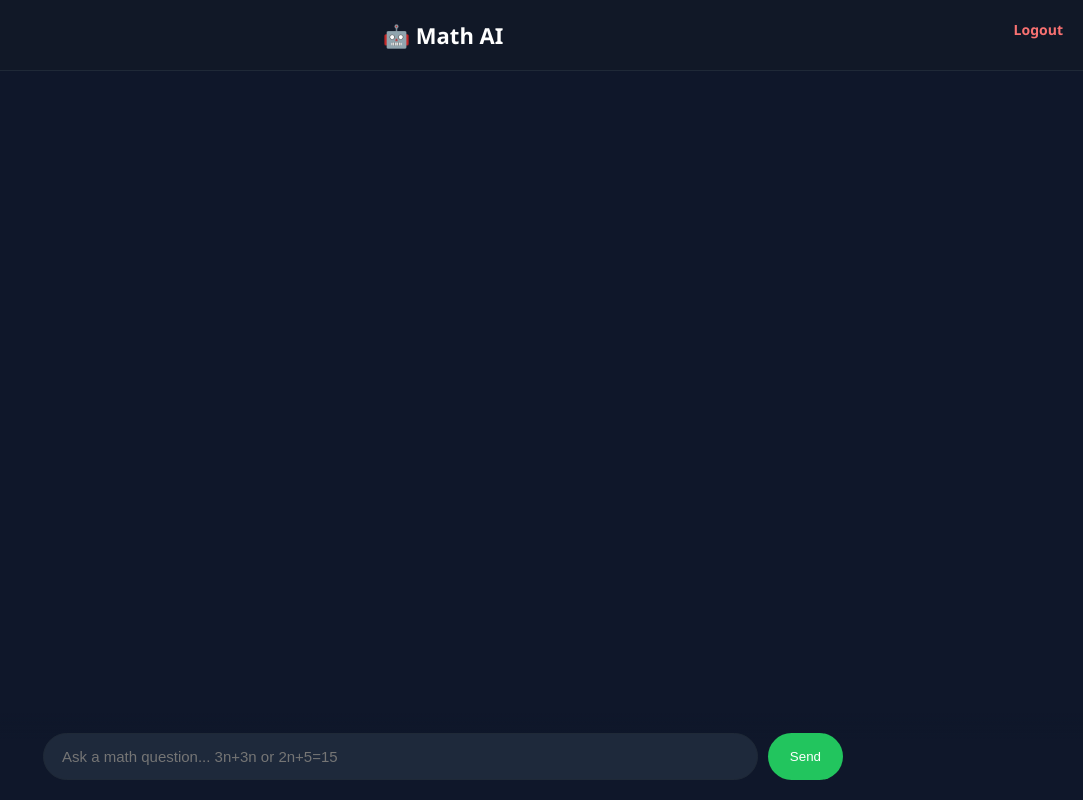
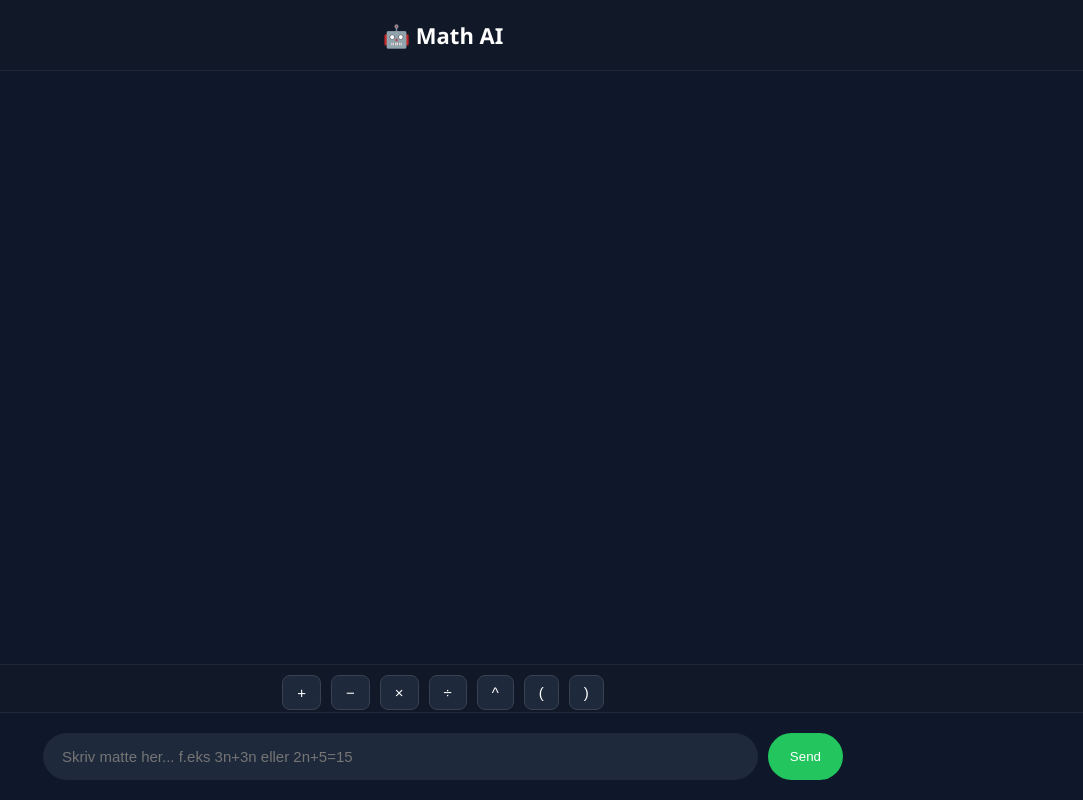
Before and after one commit to sofeanalrifai1-bit/math-ai, a Flask app: template templates/index.html in a window 1280 px wide. Shown: the whole page, without its empty margins (197-1280 px from the left). Run offline with Flask 3, Linux system fonts and the light colour scheme; the template is opened without the code that fills it, so the values that code supplies are empty.

Commit message:
Add files via upload

```diff
--- a/templates/index.html
+++ b/templates/index.html
@@ -30,7 +30,7 @@
         .chat-container {
             flex: 1;
             overflow-y: auto;
-            padding: 40px 20px 120px 20px;
+            padding: 30px 20px 180px 20px;
             max-width: 800px;
             margin: 0 auto;
             width: 100%;
@@ -44,6 +44,7 @@
             padding: 14px 18px;
             border-radius: 16px;
             animation: fadeIn 0.2s ease-in-out;
+            white-space: pre-line;
         }
 
         .user {
@@ -63,12 +64,44 @@
             to { opacity: 1; transform: translateY(0); }
         }
 
+        .toolbar-wrapper {
+            position: fixed;
+            bottom: 80px;
+            width: 100%;
+            background: #111827;
+            padding: 10px 0;
+            border-top: 1px solid #1f2937;
+        }
+
+        .math-toolbar {
+            max-width: 800px;
+            margin: 0 auto;
+            display: flex;
+            justify-content: center;
+            gap: 10px;
+        }
+
+        .math-toolbar button {
+            background: #1e293b;
+            color: white;
+            border: 1px solid #374151;
+            padding: 8px 14px;
+            border-radius: 8px;
+            cursor: pointer;
+            font-size: 15px;
+        }
+
+        .math-toolbar button:hover {
+            background: #2563eb;
+        }
+
         .input-wrapper {
             position: fixed;
             bottom: 0;
             width: 100%;
-            background: linear-gradient(to top, #0f172a 70%, transparent);
+            background: #0f172a;
             padding: 20px;
+            border-top: 1px solid #1f2937;
         }
 
         .input-box {
@@ -93,7 +126,7 @@
             border-color: #2563eb;
         }
 
-        button {
+        button.send-btn {
             padding: 12px 22px;
             border-radius: 25px;
             border: none;
@@ -103,17 +136,8 @@
             cursor: pointer;
         }
 
-        button:hover {
+        button.send-btn:hover {
             opacity: 0.9;
-        }
-
-        .logout {
-            position: absolute;
-            right: 20px;
-            top: 20px;
-            font-size: 14px;
-            color: #f87171;
-            text-decoration: none;
         }
     </style>
 </head>
@@ -122,7 +146,6 @@
 
 <header>
     🤖 Math AI
-    <a href="/logout" class="logout">Logout</a>
 </header>
 
 <div class="chat-container" id="chat">
@@ -136,14 +159,35 @@
     {% endfor %}
 </div>
 
+<!-- Math Toolbar -->
+<div class="toolbar-wrapper">
+    <div class="math-toolbar">
+        <button type="button" onclick="insert('+')">+</button>
+        <button type="button" onclick="insert('-')">−</button>
+        <button type="button" onclick="insert('*')">×</button>
+        <button type="button" onclick="insert('/')">÷</button>
+        <button type="button" onclick="insert('^')">^</button>
+        <button type="button" onclick="insert('(')">(</button>
+        <button type="button" onclick="insert(')')">)</button>
+    </div>
+</div>
+
+<!-- Input -->
 <form method="POST" class="input-wrapper">
     <div class="input-box">
-        <input type="text" name="expression" placeholder="Ask a math question... 3n+3n or 2n+5=15" required>
-        <button type="submit">Send</button>
+        <input type="text" name="expression" placeholder="Skriv matte her... f.eks 3n+3n eller 2n+5=15" required>
+        <button type="submit" class="send-btn">Send</button>
     </div>
 </form>
 
 <script>
+    function insert(symbol) {
+        const input = document.querySelector('input[name="expression"]');
+        input.value += symbol;
+        input.focus();
+    }
+
+    // Auto scroll to bottom
     const chat = document.getElementById("chat");
     chat.scrollTop = chat.scrollHeight;
 </script>
```
